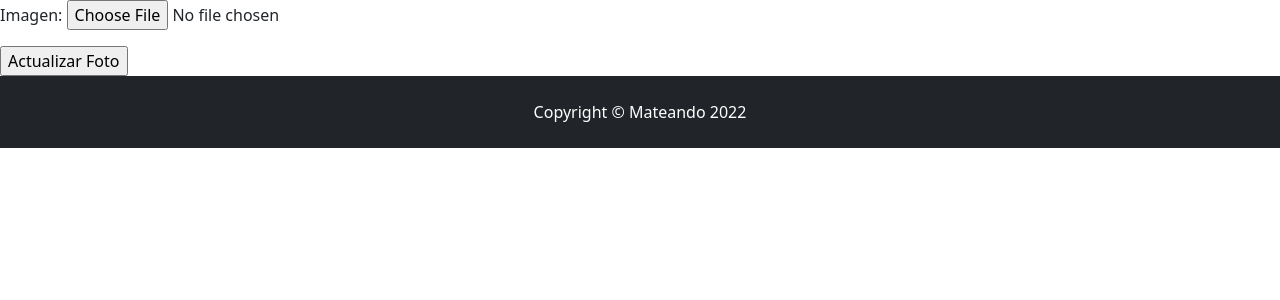
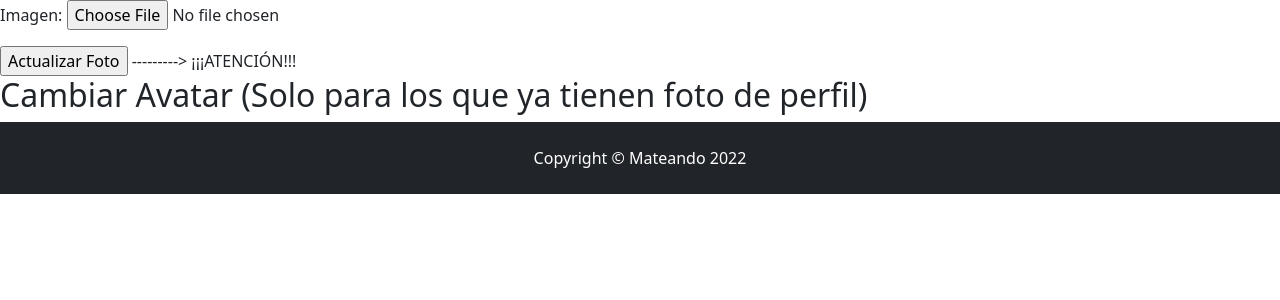
Before and after one commit to JereJuarez/mateando, a Django app: page /MatesApp/agregarAvatar in a window 1280 px wide. Shown: the part 72-372 px from the top of the page. Run offline with Django 4.2, Linux system fonts and the light colour scheme; a user stored in the database is signed in; some libraries are stand-ins or nearby versions.

Commit message:
mateando

```diff
--- a/Mateando/MatesApp/templates/MatesApp/agregarAvatar.html
+++ b/Mateando/MatesApp/templates/MatesApp/agregarAvatar.html
@@ -4,18 +4,19 @@
 
 {% block contenido_que_cambia %}
 
-    <title>Cargar Avatar</title>
+
 
 
 <form action="{% url 'agregarAvatar'%}" method="POST" enctype="multipart/form-data"> {% csrf_token %}
+
 
     <table>
         {{ formulario.as_p }}
     </table>
 
-    <input type="submit" value="Actualizar Foto">
+    <input type="submit" value="Actualizar Foto"> ---------> ¡¡¡ATENCIÓN!!!
 
 
 </form>
-
+<h2>Cambiar Avatar (Solo para los que ya tienen foto de perfil)</h2>
 {% endblock %}
--- a/Mateando/MatesApp/views.py
+++ b/Mateando/MatesApp/views.py
@@ -372,7 +372,7 @@ def SharePost (request):  #PUBLICAR POSTS
     return render(request,'MatesApp/sendpost.html', {'miFormulario':miFormulario})
 
 
-
+@login_required
 def DeletePost(request, post_author): #ELIMINAR POST
     post= Posteo.objects.get(author=post_author)
     post.delete()
@@ -380,7 +380,7 @@ def DeletePost(request, post_author): #ELIMINAR POST
     publicaciones= Posteo.objects.all() #trae todos los post
 
     return render(request, "MatesApp/blog.html", {"publicaciones":publicaciones})
-
+@login_required
 def blog(request):
     posteos = Posteo.objects.all() #trae todos los post
     return render(request, "MatesApp/blog.html",{"posteos": posteos} )
```
Also changed, not shown: Mateando/db.sqlite3.
